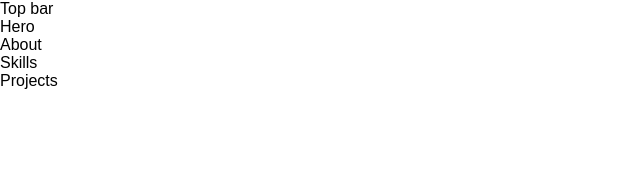
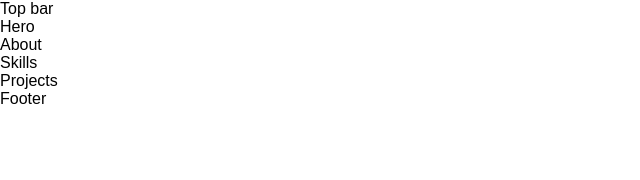
Before and after one commit to Fabianopb/driminhoto, a React (Create React App) app: page / in a window 1280 px wide. Shown: the top 180 px of the page, without its empty margins (0-640 px from the left). Built offline with nearby package versions, Linux system fonts and the light colour scheme.

Commit message:
Restructures folders.

```diff
--- a/src/App.js
+++ b/src/containers/App.js
@@ -1,5 +1,5 @@
 import React, { Component } from 'react';
-import './index.scss';
+import './App.css';
 
 class App extends Component {
   render () {
@@ -10,6 +10,7 @@ class App extends Component {
         <div className='about-section'>About</div>
         <div className='skills-section'>Skills</div>
         <div className='projects-section'>Projects</div>
+        <div className='app-footer'>Footer</div>
       </div>
     );
   }
--- /dev/null
+++ b/src/containers/App.scss
@@ -0,0 +1,23 @@
+.top-bar {
+
+}
+
+.hero-section {
+
+}
+
+.about-section {
+
+}
+
+.skills-section {
+
+}
+
+.projects-section {
+
+}
+
+.app-footer {
+
+}
--- a/src/index.js
+++ b/src/index.js
@@ -1,7 +1,7 @@
 import React from 'react';
 import ReactDOM from 'react-dom';
 import './index.css';
-import App from './App';
+import App from './containers/App';
 import registerServiceWorker from './registerServiceWorker';
 
 ReactDOM.render(<App />, document.getElementById('root'));
--- a/src/index.scss
+++ b/src/index.scss
@@ -3,23 +3,3 @@ body {
   padding: 0;
   font-family: sans-serif;
 }
-
-.top-bar {
-
-}
-
-.hero-section {
-
-}
-
-.about-section {
-
-}
-
-.skills-section {
-
-}
-
-.projects-section {
-
-}
```
Also changed, not shown: 1 other file (tests, documents, lock files or other folders).
